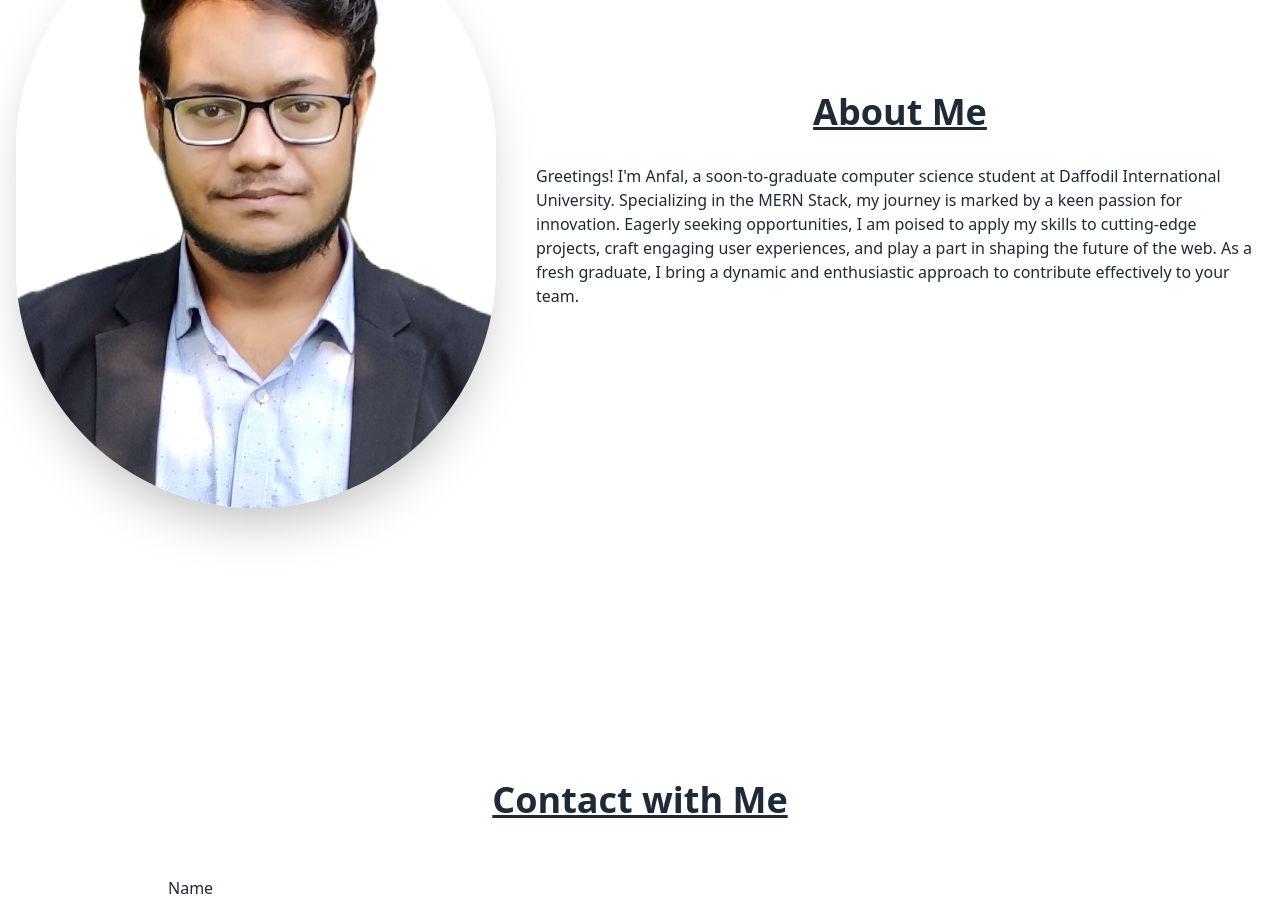
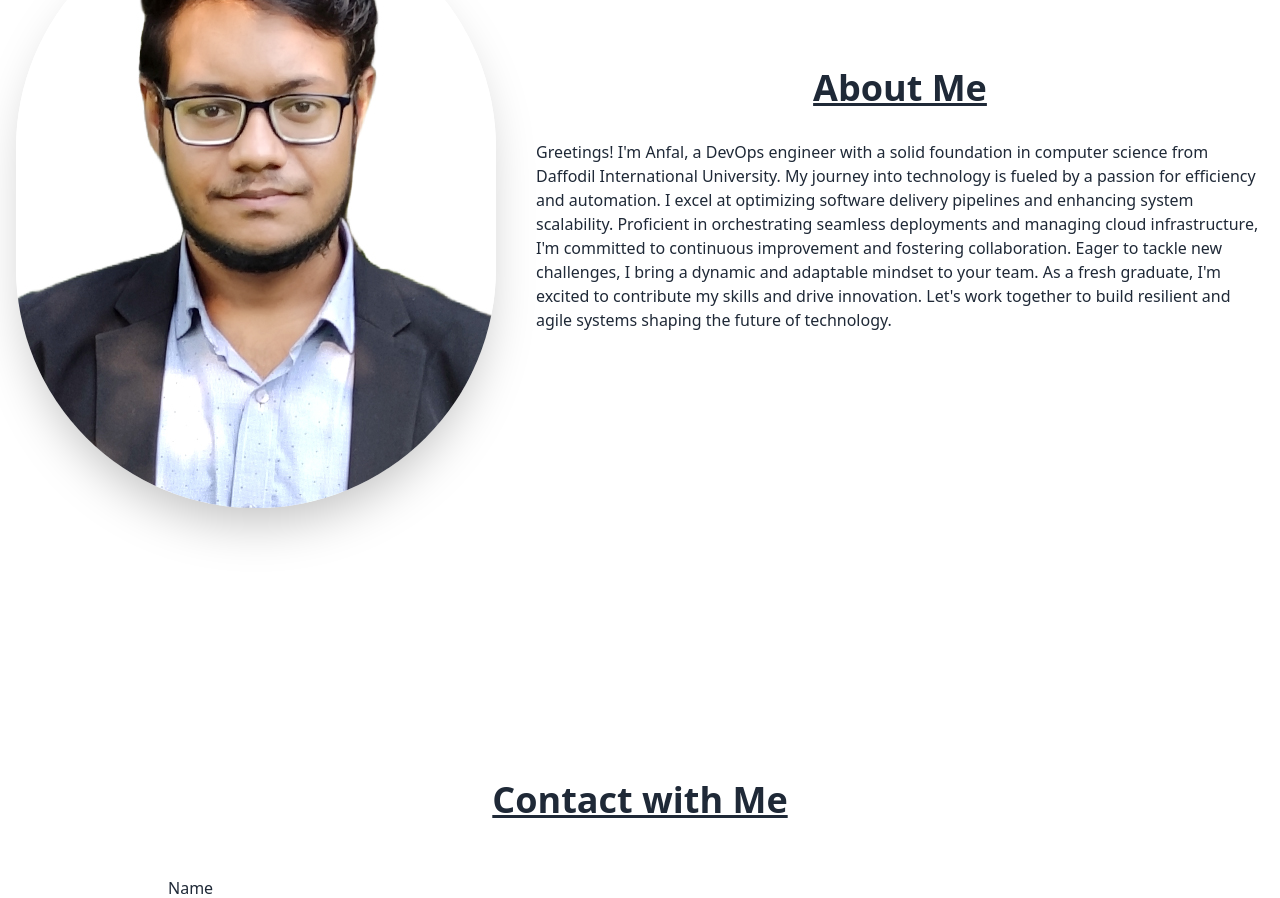
Before and after one commit to anfal11/my-portfolio, a React (Vite) app: page / in a window 1280 px wide. Shown: the part 5600-6498 px from the top of the page. Built offline with nearby package versions, Linux system fonts and the light colour scheme.

Commit message:
about section modified

```diff
--- a/src/Components/About.jsx
+++ b/src/Components/About.jsx
@@ -22,8 +22,9 @@ const About = () => {
         About Me
       </h1>
               <p className="py-4 ">
-  Greetings! I&apos;m Anfal, a soon-to-graduate computer science student at Daffodil International University. Specializing in the MERN Stack, my journey is marked by a keen passion for innovation. Eagerly seeking opportunities, I am poised to apply my skills to cutting-edge projects, craft engaging user experiences, and play a part in shaping the future of the web. As a fresh graduate, I bring a dynamic and enthusiastic approach to contribute effectively to your team.
-</p>
+  {/* Greetings! I&apos;m Anfal, a soon-to-graduate computer science student at Daffodil International University. Specializing in the MERN Stack, my journey is marked by a keen passion for innovation. Eagerly seeking opportunities, I am poised to apply my skills to cutting-edge projects, craft engaging user experiences, and play a part in shaping the future of the web. As a fresh graduate, I bring a dynamic and enthusiastic approach to contribute effectively to your team. */}
+
+  Greetings! I&apos;m Anfal, a DevOps engineer with a solid foundation in computer science from Daffodil International University. My journey into technology is fueled by a passion for efficiency and automation. I excel at optimizing software delivery pipelines and enhancing system scalability. Proficient in orchestrating seamless deployments and managing cloud infrastructure, I&apos;m committed to continuous improvement and fostering collaboration. Eager to tackle new challenges, I bring a dynamic and adaptable mindset to your team. As a fresh graduate, I&apos;m excited to contribute my skills and drive innovation. Let&apos;s work together to build resilient and agile systems shaping the future of technology.</p>
 
 
 
```
